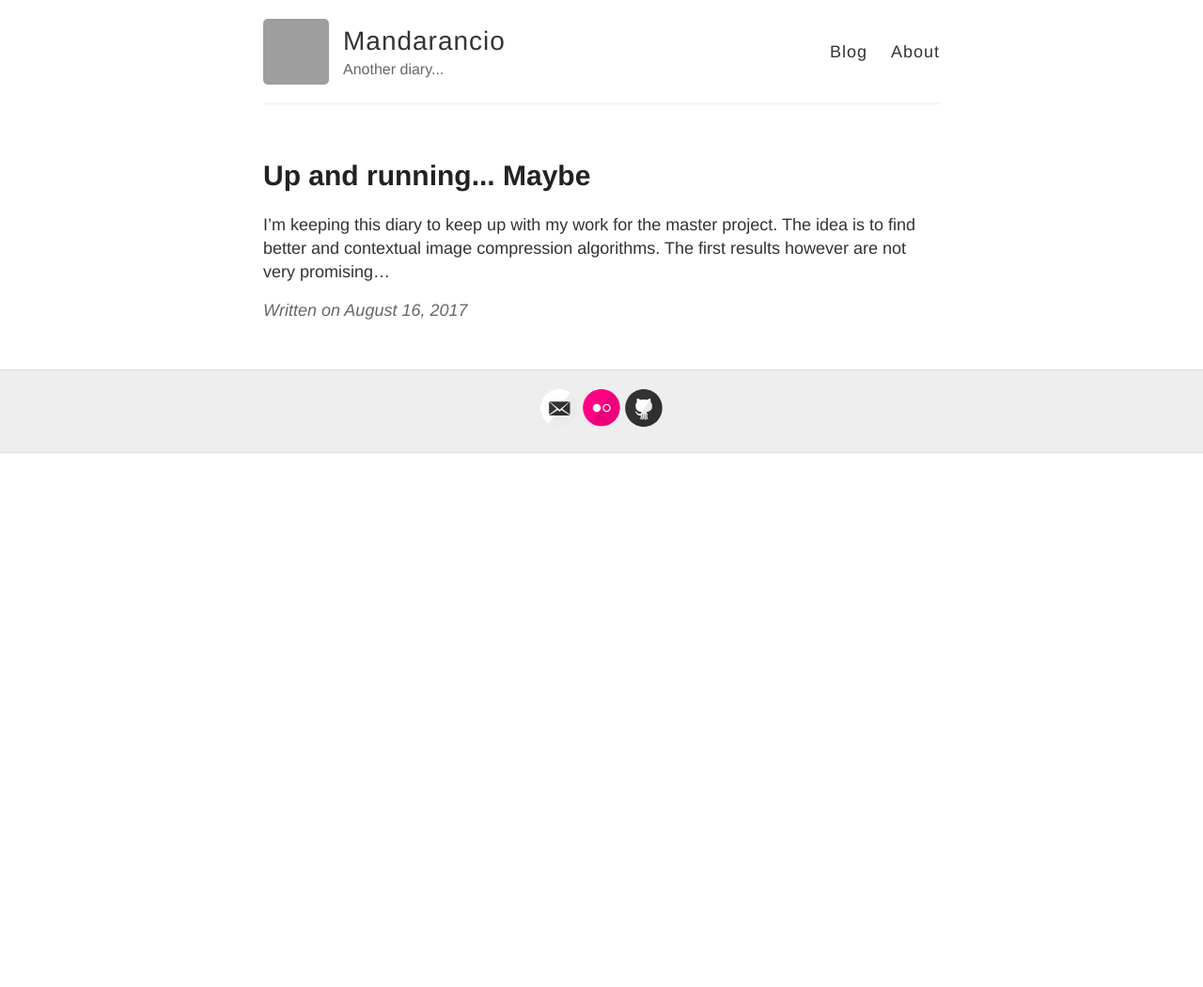
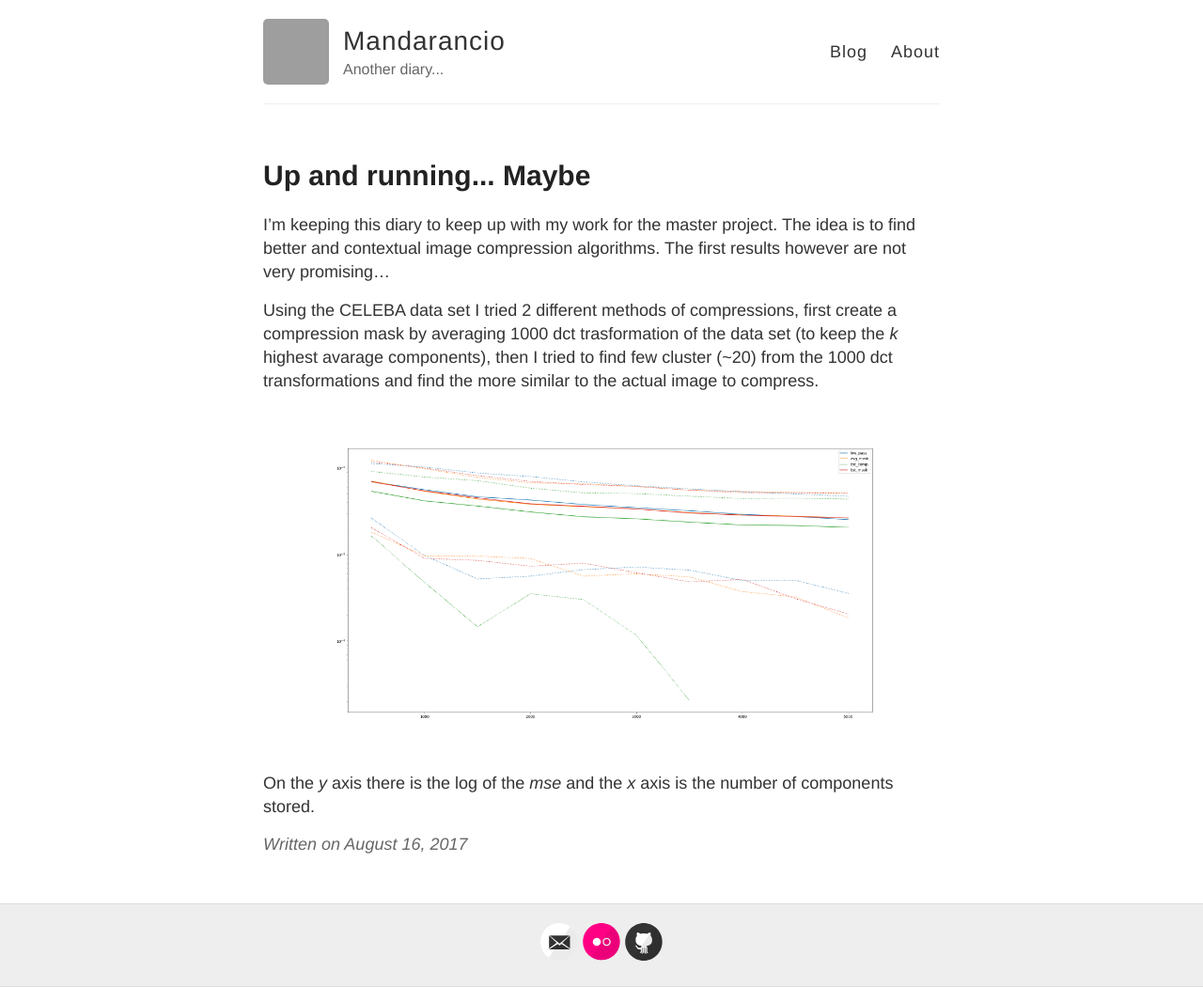
Before and after one commit to Mandarancio/Mandarancio.github.io, a Jekyll site: the page built from _posts/2017-08-16-Hello-World.md, in a window 1280 px wide. Shown: the whole page at 94% size. Built offline with Jekyll 4.4.1, drawn with Linux system fonts in a browser that asks for light colours; before the commit the page ends 900 px from its top, so only the background shows below that; grey boxes are pictures that could not be loaded.

Commit message:
Update 2017-08-16-Hello-World.md

```diff
--- a/_posts/2017-08-16-Hello-World.md
+++ b/_posts/2017-08-16-Hello-World.md
@@ -6,3 +6,9 @@ title: Up and running... Maybe
 I'm keeping this diary to keep up with my work for the master project.
 The idea is to find better and contextual image compression algorithms.
 The first results however are not very promising...
+
+Using the CELEBA data set I tried 2 different methods of compressions, first create a compression mask by averaging 1000 dct trasformation of the data set (to keep the *k* highest avarage components), then I tried to find few cluster (~20) from the 1000 dct transformations and find the more similar to the actual image to compress.
+
+![Mse]({{ site.baseurl }}/images/log_plot_20clusters.png)
+
+On the *y* axis there is the log of the *mse* and the *x* axis is the number of components stored.
```
